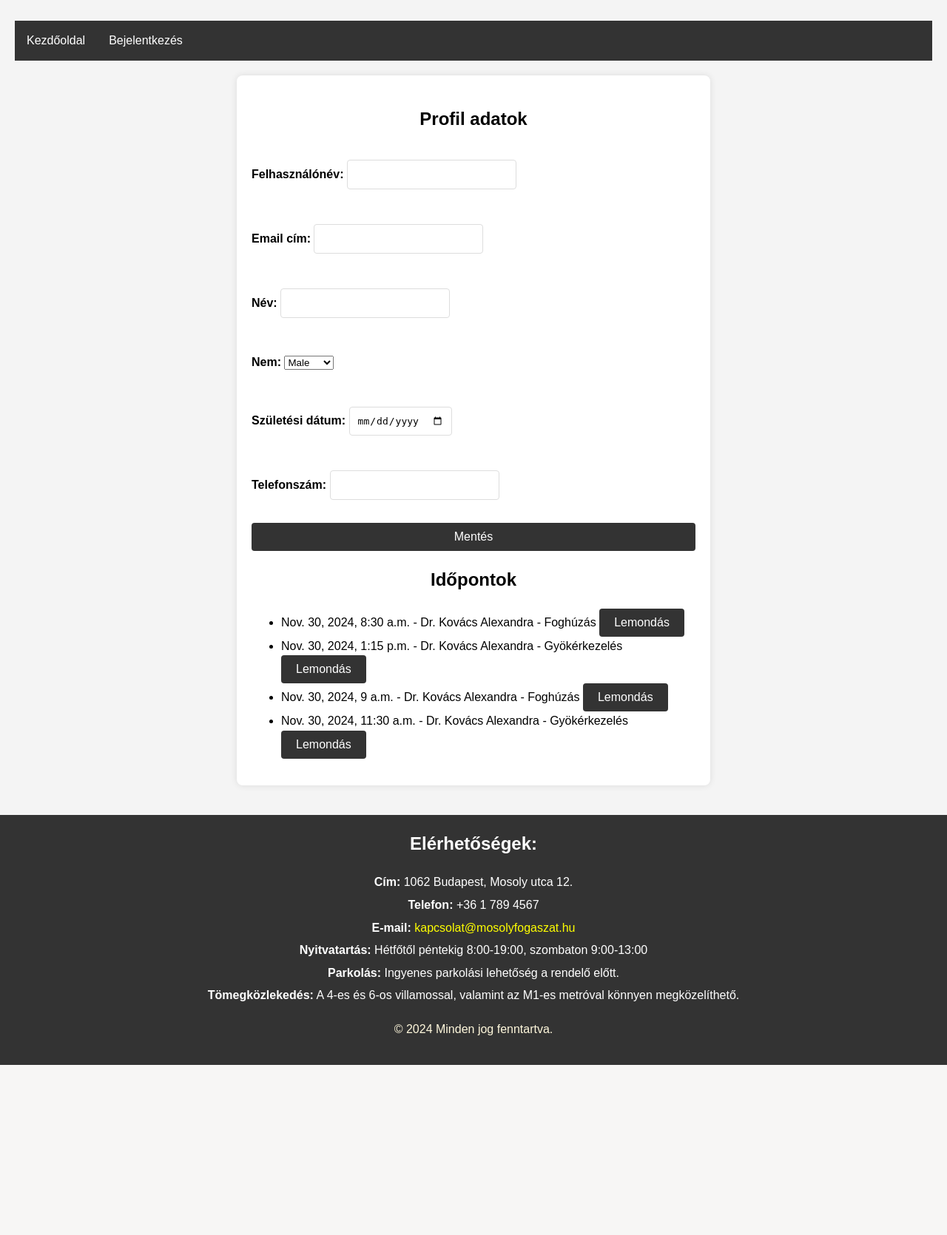
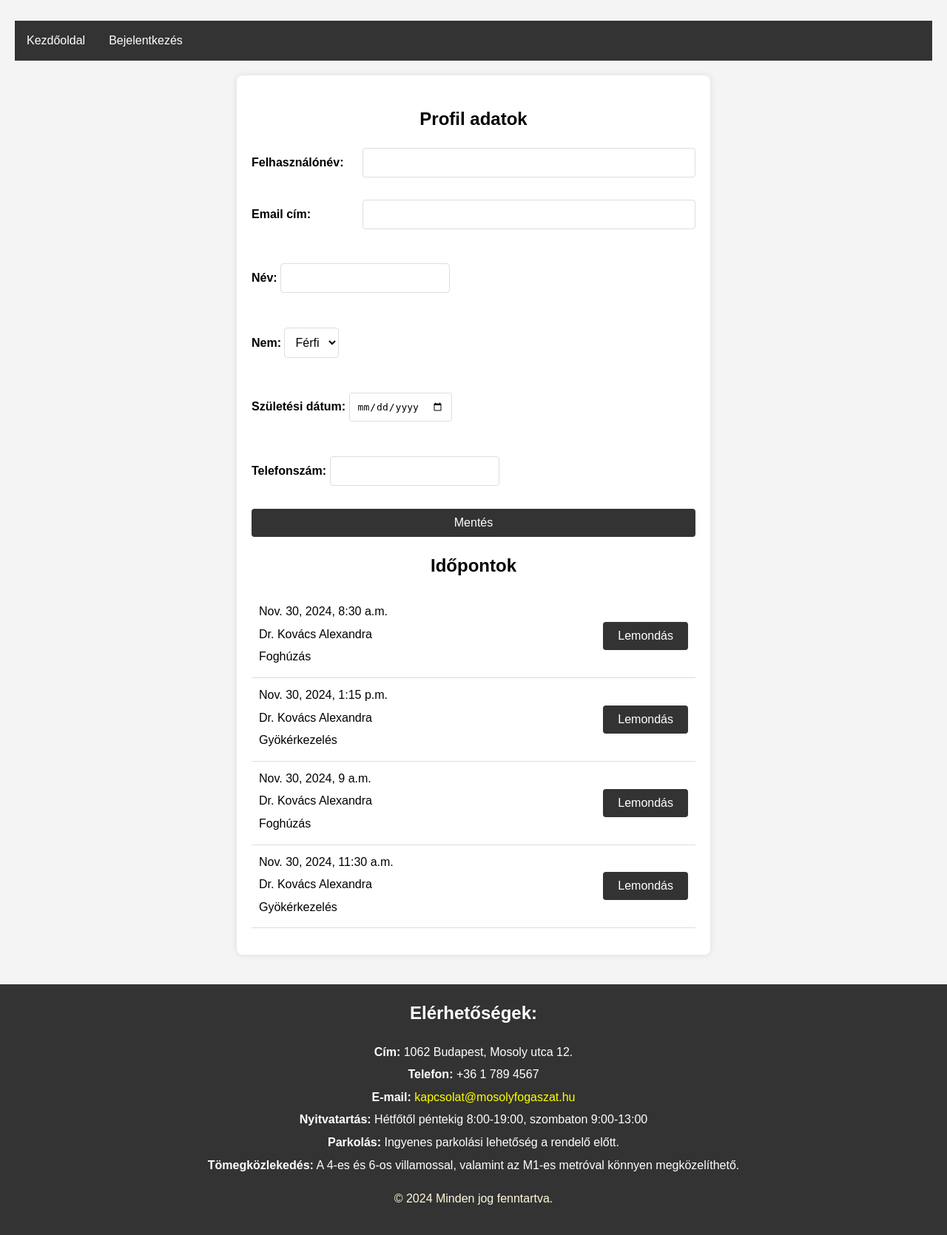
Before and after one commit to sanyopapa/Szakdolgozat, a Django app: template rendelo/rendeloweboldal/templates/profile.html in a window 1280 px wide. Shown: the part 364-2034 px from the top of the page at 74% size. Before the commit the page ends 1804 px from the top, so only its background shows below. Run offline with Django 5.2, Linux system fonts and the light colour scheme; the template is opened without the code that fills it: values that come from a table or form of the project are taken from there, others are empty; data comes from the database, SQL or seed files in the repository; both versions use the stored data as it was after the commit; tables that the repository leaves empty hold one stand-in row (values such as "Sample post").

Commit message:
profil oldal kipofozva, hibakezelés az időpontfoglaláshoz hozzáadva

```diff
--- a/rendelo/rendeloweboldal/forms.py
+++ b/rendelo/rendeloweboldal/forms.py
@@ -31,7 +31,7 @@ class PatientForm(forms.ModelForm):
         fields = ['name', 'gender', 'birthDate', 'telecom']
 
     name = forms.CharField(max_length=255, label='Név')
-    gender = forms.ChoiceField(choices=[('male', 'Male'), ('female', 'Female')], label='Nem')
+    gender = forms.ChoiceField(choices=[('male', 'Férfi'), ('female', 'Nő')], label='Nem')
     birthDate = forms.DateField(widget=forms.DateInput(attrs={'type': 'date'}), label='Születési dátum')
     telecom = forms.CharField(max_length=255, label='Telefonszám', required=False)
 
@@ -45,10 +45,4 @@ class ProfileForm(forms.ModelForm):
         fields = ['username', 'email']
 
     username = forms.CharField(max_length=255, label='Felhasználónév')
-    email = forms.EmailField(label='Email cím')
-
-    def clean_email(self):
-        email = self.cleaned_data.get('email')
-        if RendeloUser.objects.filter(email=email).exclude(pk=self.instance.pk).exists():
-            raise forms.ValidationError("Ez az email cím már foglalt.")
-        return email
+    email = forms.EmailField(label='Email cím', widget=forms.EmailInput(attrs={'style': 'width: 100%;'}))
--- a/rendelo/rendeloweboldal/models.py
+++ b/rendelo/rendeloweboldal/models.py
@@ -44,7 +44,7 @@ class Treatment(models.Model):
 
 class Appointment(models.Model):
     id = models.CharField(max_length=64, primary_key=True, default=uuid4)  # FHIR resource identifier
-    patient = models.CharField(max_length=64)  # Az időpontot foglaló páciens azonosítója
+    patient = models.CharField(max_length=64, null=True, blank=True)  # Az időpontot foglaló páciens azonosítója
     practitioner = models.ForeignKey(Doctor, on_delete=models.CASCADE)  # Link to Practitioner resource
     treatment = models.ForeignKey(Treatment, on_delete=models.SET_NULL, null=True, blank=True)  # Link to Treatment
     start = models.DateTimeField(default=timezone.now)  # FHIR 'start' field
--- a/rendelo/rendeloweboldal/static/Css/style.css
+++ b/rendelo/rendeloweboldal/static/Css/style.css
@@ -241,6 +241,15 @@ section.booking button:hover {
     background-color: #555;
 }
 
+section.booking input[type="date"] {
+    padding: 10px;
+    border: 1px solid #ddd;
+    border-radius: 4px;
+    font-size: 1em;
+    background-color: white;
+    cursor: pointer;
+}
+
 .time-slots {
     display: flex;
     flex-wrap: wrap;
@@ -384,6 +393,25 @@ section.profile input {
     font-size: 1em;
 }
 
+section.profile input[type="email"] {
+    width: 100%;
+    padding: 10px;
+    border: 1px solid #ddd;
+    border-radius: 4px;
+    font-size: 1em;
+    background-color: white;
+    cursor: text;
+}
+
+section.profile select {
+    padding: 10px;
+    border: 1px solid #ddd;
+    border-radius: 4px;
+    font-size: 1em;
+    background-color: white;
+    cursor: pointer;
+}
+
 section.profile button {
     padding: 10px 20px;
     border: none;
@@ -398,3 +426,66 @@ section.profile button {
 section.profile button:hover {
     background-color: #555;
 }
+
+section.profile .form-group {
+    display: flex;
+    align-items: center;
+    margin-bottom: 15px;
+}
+
+section.profile .form-group label {
+    flex: 0 0 150px;
+    font-weight: bold;
+}
+
+section.profile .form-group input {
+    flex: 1;
+    padding: 10px;
+    border: 1px solid #ddd;
+    border-radius: 4px;
+    font-size: 1em;
+    background-color: white;
+    cursor: text;
+}
+
+.appointments-list {
+    list-style-type: none;
+    padding: 0;
+}
+
+.appointment-item {
+    display: flex;
+    justify-content: space-between;
+    align-items: center;
+    padding: 10px;
+    border-bottom: 1px solid #ddd;
+    flex-wrap: nowrap;
+}
+
+.appointment-details {
+    display: flex;
+    flex-direction: column;
+    flex-grow: 1;
+    margin-right: 10px;
+}
+
+.appointment-time,
+.appointment-practitioner,
+.appointment-treatment {
+    margin-bottom: 5px;
+}
+
+.cancel-button {
+    padding: 5px 10px;
+    border: none;
+    border-radius: 4px;
+    background-color: #e74c3c;
+    color: white;
+    cursor: pointer;
+    transition: background-color 0.3s;
+    margin-top: 0;
+}
+
+.cancel-button:hover {
+    background-color: #c0392b;
+}
--- a/rendelo/rendeloweboldal/templates/profile.html
+++ b/rendelo/rendeloweboldal/templates/profile.html
@@ -39,7 +39,14 @@
             <h2>Profil adatok</h2>
             <form method="post">
                 {% csrf_token %}
-                {{ form.as_p }}
+                <div class="form-group">
+                    <label for="id_username">Felhasználónév:</label>
+                    {{ form.username }}
+                </div>
+                <div class="form-group">
+                    <label for="id_email">Email cím:</label>
+                    {{ form.email }}
+                </div>
                 {% if patient_form %}
                     {{ patient_form.as_p }}
                 {% endif %}
@@ -47,19 +54,27 @@
             </form>
 
             <h2>Időpontok</h2>
-            <ul>
+            {% if appointments %}
+                <ul class="appointments-list">
                     {% for appointment in appointments %}
-                    <li>
-                        {{ appointment.start }} - {{ appointment.practitioner.name }} - {{ appointment.treatment.description }}
+                        <li class="appointment-item">
+                            <div class="appointment-details">
+                                <span class="appointment-time">{{ appointment.start }}</span>
+                                <span class="appointment-practitioner">{{ appointment.practitioner.name }}</span>
+                                <span class="appointment-treatment">{{ appointment.treatment.description }}</span>
+                            </div>
                             {% if appointment.start|date:"Y-m-d" > now|date:"Y-m-d" %}
                                 <form method="post" action="{% url 'cancel_appointment' appointment.id %}" style="display:inline;" onsubmit="return confirm('Biztosan le akarja mondani az időpontot?');">
                                     {% csrf_token %}
-                                <button type="submit">Lemondás</button>
+                                    <button type="submit" class="cancel-button">Lemondás</button>
                                 </form>
                             {% endif %}
                         </li>
                     {% endfor %}
                 </ul>
+            {% else %}
+                <p>Nincsenek lefoglalt időpontjai.</p>
+            {% endif %}
         </section>
     </main>
     <footer>
--- a/rendelo/rendeloweboldal/views.py
+++ b/rendelo/rendeloweboldal/views.py
@@ -22,18 +22,15 @@ def idopontfoglalas(request):
             start_time = timezone.make_aware(datetime.strptime(request.POST['appointment_datetime'], '%Y-%m-%d %H:%M'))
             treatment_duration = treatment.duration.total_seconds() // 60
 
-            # Felfelé kerekítés 15 perces intervallumokra
             treatment_duration = ((treatment_duration + 14) // 15) * 15
             end_time = start_time + timedelta(minutes=treatment_duration)
 
-            # Ellenőrizzük, hogy az időpont szabad-e
             current_time = start_time
             while current_time < end_time:
                 if Appointment.objects.filter(practitioner_id=request.POST['selected_doctor'], start__lte=current_time, end__gt=current_time, status='booked').exists():
                     return render(request, 'idopontfoglalas.html', {'error_message': 'Az időpont foglalt.'})
                 current_time += timedelta(minutes=15)
 
-            # Időpont mentése
             Appointment.objects.create(
                 id=str(uuid4()),
                 patient=request.user.id,
@@ -119,7 +116,6 @@ def cancel_appointment(request, appointment_id):
     appointments = Appointment.objects.filter(id=appointment_id, patient=request.user.id, status='booked')
     for appointment in appointments:
         appointment.status = 'available'
-        appointment.patient = None
         appointment.save()
     return redirect('profile')
 
```
Also changed, not shown: rendelo/rendeloweboldal/templates/idopontfoglalas.html (+22 -11 lines), rendelo/db.sqlite3, rendelo/rendeloweboldal/migrations/0003_alter_appointment_patient_alter_rendelouser_id.py (added). Lines whose indentation alone changed are shown as unchanged.
